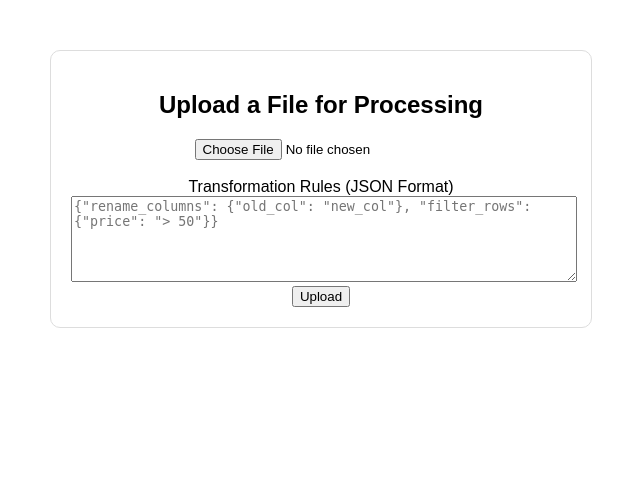
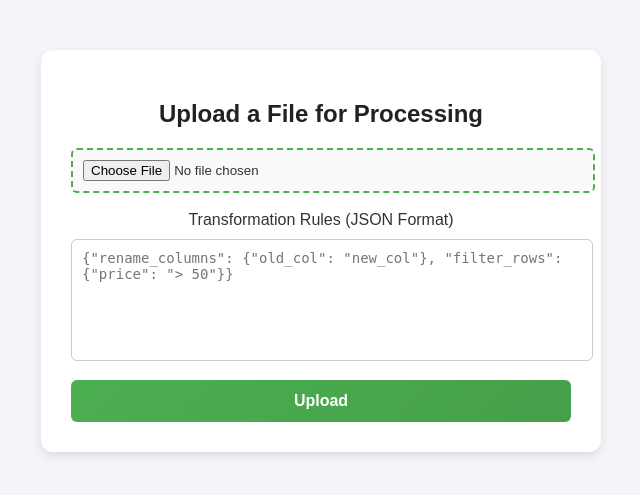
Before and after one commit to sakshipatel29/Data-Curation-And-Transformation-API, a Flask app: page / in a window 1280 px wide. Shown: the top 495 px of the page, without its empty margins (319-959 px from the left). Run offline with Flask 3, Linux system fonts and the light colour scheme.

Commit message:
Updates in CSS for better user Experience.

```diff
--- a/data-curation-api/static/style.css
+++ b/data-curation-api/static/style.css
@@ -1,59 +1,90 @@
 /* style.css */
 
 body {
-    font-family: Arial, sans-serif;
+    font-family: 'Poppins', Arial, sans-serif;
     text-align: center;
     margin: 50px;
+    background-color: #f4f4f9;
+    color: #333;
 }
 
 .container {
     max-width: 500px;
     margin: auto;
-    padding: 20px;
-    border: 1px solid #ddd;
-    border-radius: 10px;
+    padding: 30px;
+    background: #ffffff;
+    border-radius: 12px;
+    box-shadow: 0px 4px 10px rgba(0, 0, 0, 0.1);
+}
+
+h2 {
+    color: #222;
+    margin-bottom: 20px;
+}
+
+input[type="file"] {
+    border: 2px dashed #4CAF50;
+    padding: 10px;
+    width: 100%;
+    text-align: center;
+    border-radius: 6px;
+    background-color: #f9f9f9;
+    cursor: pointer;
+    transition: 0.3s;
+}
+
+input[type="file"]:hover {
+    background-color: #eef7ee;
 }
 
 textarea {
     width: 100%;
-    height: 80px;
+    height: 100px;
     padding: 10px;
     border: 1px solid #ccc;
-    border-radius: 5px;
-    font-family: Arial, sans-serif;
+    border-radius: 6px;
     font-size: 14px;
+    resize: none;
+    margin-top: 10px;
 }
 
 button {
-    padding: 10px 20px;
+    width: 100%;
+    padding: 12px;
     border: none;
-    background-color: #4CAF50;
+    background: linear-gradient(135deg, #4CAF50, #45a049);
     color: white;
     font-size: 16px;
+    font-weight: bold;
     cursor: pointer;
-    border-radius: 5px;
-    margin-top: 10px;
+    border-radius: 6px;
+    transition: 0.3s ease-in-out;
+    margin-top: 15px;
 }
 
 button:hover {
-    background-color: #45a049;
+    background: linear-gradient(135deg, #45a049, #388e3c);
+    transform: scale(1.05);
 }
 
 .message {
-    color: green;
-    margin-top: 10px;
+    color: #28a745;
+    font-weight: bold;
+    margin-top: 15px;
 }
 
 .error {
-    color: red;
-    margin-top: 10px;
+    color: #d9534f;
+    font-weight: bold;
+    margin-top: 15px;
 }
 
 a {
     display: inline-block;
-    margin-top: 10px;
+    margin-top: 15px;
     color: #007bff;
     text-decoration: none;
+    font-weight: bold;
 }
 
 a:hover {
--- a/data-curation-api/templates/index.html
+++ b/data-curation-api/templates/index.html
@@ -4,13 +4,7 @@
     <meta charset="UTF-8">
     <meta name="viewport" content="width=device-width, initial-scale=1.0">
     <title>Data Curation API</title>
-    <style>
-        body { font-family: Arial, sans-serif; text-align: center; margin: 50px; }
-        .container { max-width: 500px; margin: auto; padding: 20px; border: 1px solid #ddd; border-radius: 10px; }
-        textarea { width: 100%; height: 80px; }
-        .message { color: green; margin-top: 10px; }
-        .error { color: red; margin-top: 10px; }
-    </style>
+    <link rel="stylesheet" href="../static/style.css">  <!-- Add this line to link the external CSS file -->
 </head>
 <body>
 
--- a/data-curation-api/uploads/product_template.csv
+++ b/data-curation-api/uploads/product_template.csv
@@ -14,3 +14,5 @@ example-hat-2,Example Hat 2,,Acme,Apparel & Accessories > Clothing,Hat,mens hat
 example-hat-3,Example Hat 3,,Acme,Apparel & Accessories > Clothing,Hat,mens hat example,FALSE,Title,Grey,,,,,,275,,,deny,manual,17.99,22.99,TRUE,TRUE,,https://burst.shopifycdn.com/photos/kids-beanie.jpg?width=5000,1,,FALSE,Our awesome Hat in 70 characters or less.,A great description of your products in 320 characters or less,Apparel & Accessories > Clothing,Unisex,Adult,5P1NBQ316,Hat,"cotton, pre-shrunk",used,FALSE,,,,,,,g,,,,,archived
 example-hat-4,Example Hat 4,,Acme,Apparel & Accessories > Clothing,Hat,mens hat example,FALSE,Title,Grey,,,,,,275,,,deny,manual,17.99,22.99,TRUE,TRUE,,https://burst.shopifycdn.com/photos/kids-beanie.jpg?width=5000,1,,FALSE,Our awesome Hat in 70 characters or less.,A great description of your products in 320 characters or less,Apparel & Accessories > Clothing,Unisex,Adult,5P1NBQ317,Hat,"cotton, pre-shrunk",used,FALSE,,,,,,,g,,,,,archived
 example-hat-5,Example Hat 5,,Acme,Apparel & Accessories > Clothing,Hat,mens hat example,FALSE,Title,Grey,,,,,,275,,,deny,manual,17.99,22.99,TRUE,TRUE,,https://burst.shopifycdn.com/photos/kids-beanie.jpg?width=5000,1,,FALSE,Our awesome Hat in 70 characters or less.,A great description of your products in 320 characters or less,Apparel & Accessories > Clothing,Unisex,Adult,5P1NBQ318,Hat,"cotton, pre-shrunk",used,FALSE,,,,,,,g,,,,,archived
+
+///
```
